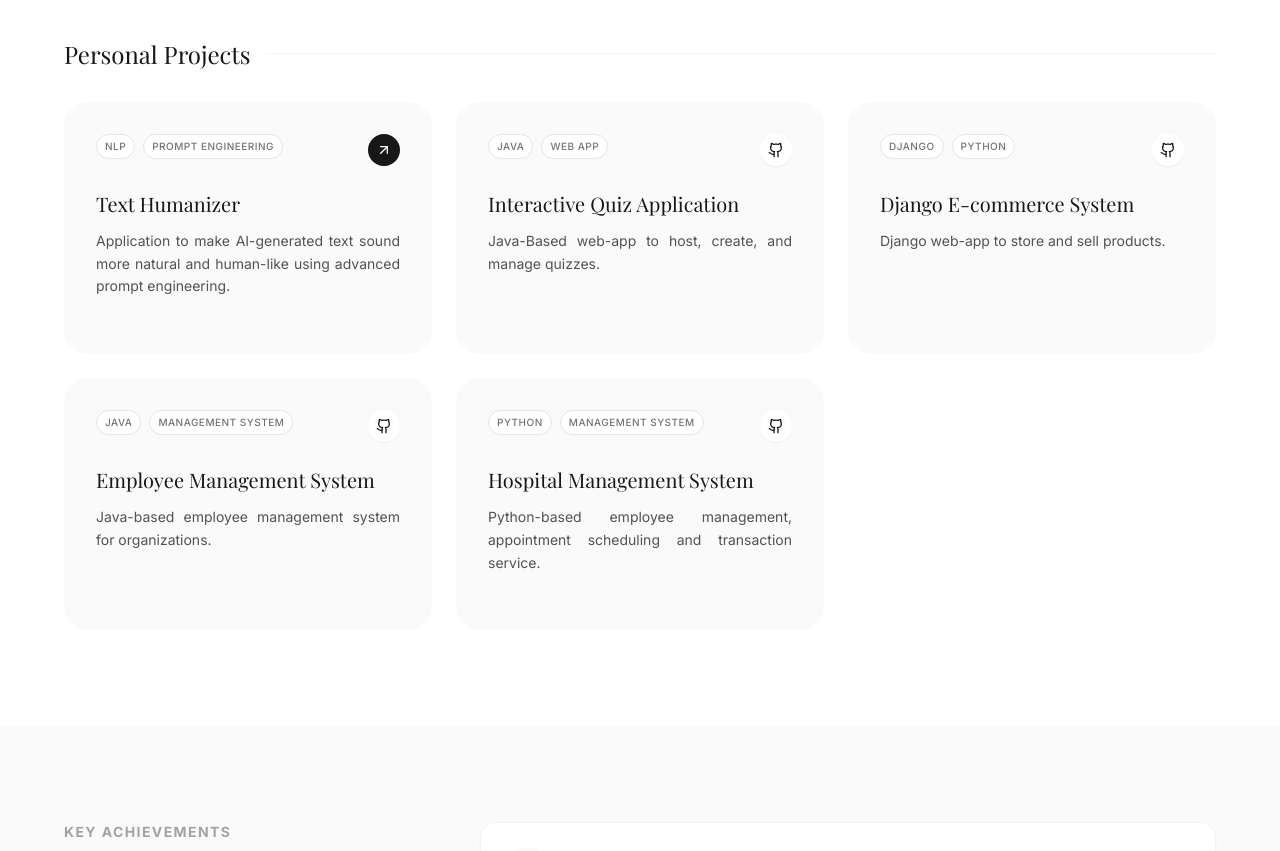
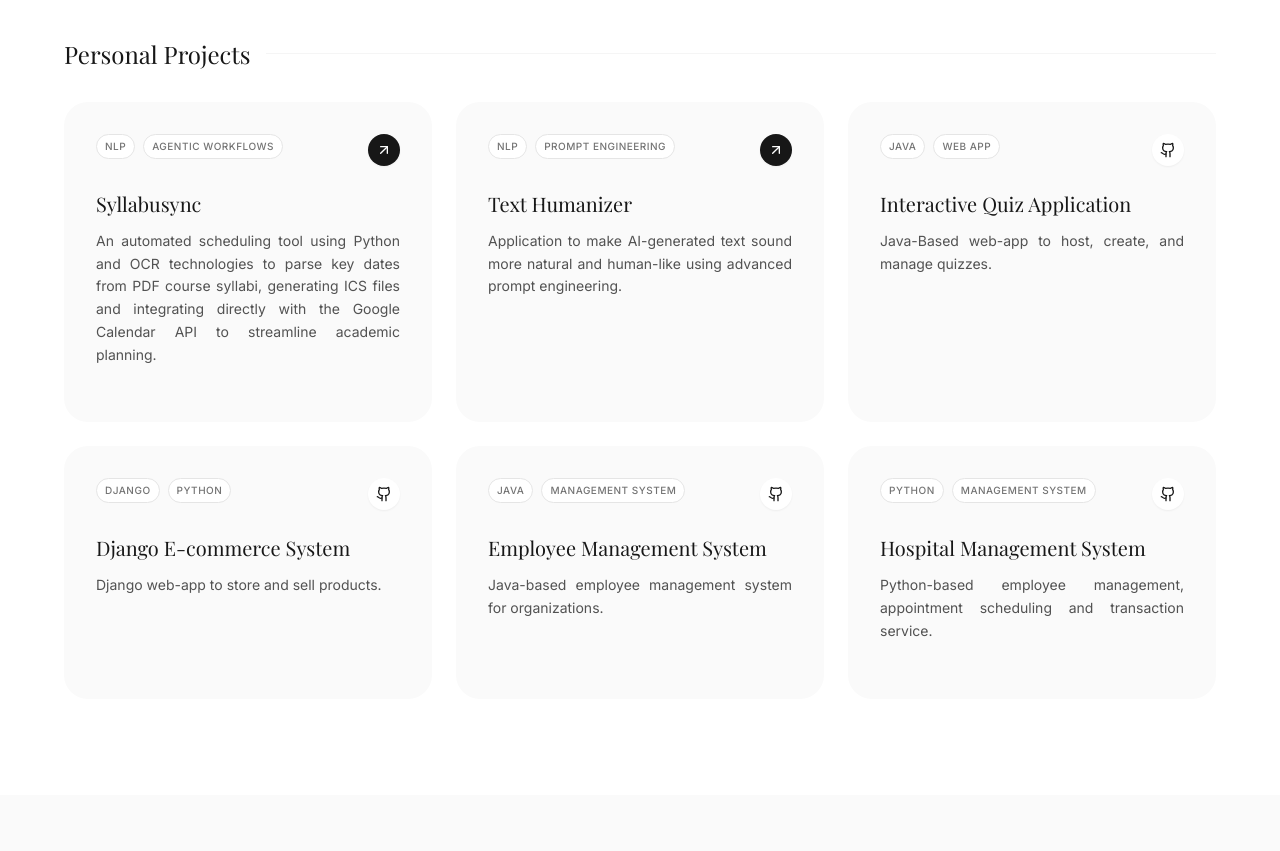
Before and after one commit to abuudarda/abuudarda.github.io, a React (Vite) app: page / in a window 1280 px wide. Shown: the part 4800-5651 px from the top of the page. Built offline with nearby package versions, Linux system fonts and the light colour scheme.

Commit message:
feat: add syllabusync

```diff
--- a/constants.ts
+++ b/constants.ts
@@ -168,6 +168,14 @@ export const PROJECTS: Project[] = [
   // Personal
   {
     id: 'pers1',
+    title: "Syllabusync",
+    description: "An automated scheduling tool using Python and OCR technologies to parse key dates from PDF course syllabi, generating ICS files and integrating directly with the Google Calendar API to streamline academic planning.",
+    tags: ["NLP", "Agentic Workflows", "Google Calendar API"],
+    category: 'personal',
+    link: "https://pdf-to-ics.vercel.app/"
+  },
+  {
+    id: 'pers2',
     title: "Text Humanizer",
     description: "Application to make AI-generated text sound more natural and human-like using advanced prompt engineering.",
     tags: ["NLP", "Prompt Engineering"],
@@ -175,7 +183,7 @@ export const PROJECTS: Project[] = [
     link: "https://peaceful-horse-9a0b7d.netlify.app"
   },
   {
-    id: 'pers2',
+    id: 'pers3',
     title: "Interactive Quiz Application",
     description: "Java-Based web-app to host, create, and manage quizzes.",
     tags: ["Java", "Web App"],
@@ -183,7 +191,7 @@ export const PROJECTS: Project[] = [
     github: "https://github.com/Inmoresentum/InteractiveQuizApplication"
   },
   {
-    id: 'pers3',
+    id: 'pers4',
     title: "Django E-commerce System",
     description: "Django web-app to store and sell products.",
     tags: ["Django", "Python", "E-commerce"],
@@ -191,7 +199,7 @@ export const PROJECTS: Project[] = [
     github: "https://github.com/abuudarda/django-ecommerce"
   },
   {
-    id: 'pers4',
+    id: 'pers5',
     title: "Employee Management System",
     description: "Java-based employee management system for organizations.",
     tags: ["Java", "Management System"],
@@ -199,7 +207,7 @@ export const PROJECTS: Project[] = [
     github: "https://github.com/abuudarda/Employee-Management-System"
   },
   {
-    id: 'pers5',
+    id: 'pers6',
     title: "Hospital Management System",
     description: "Python-based employee management, appointment scheduling and transaction service.",
     tags: ["Python", "Management System"],
```
